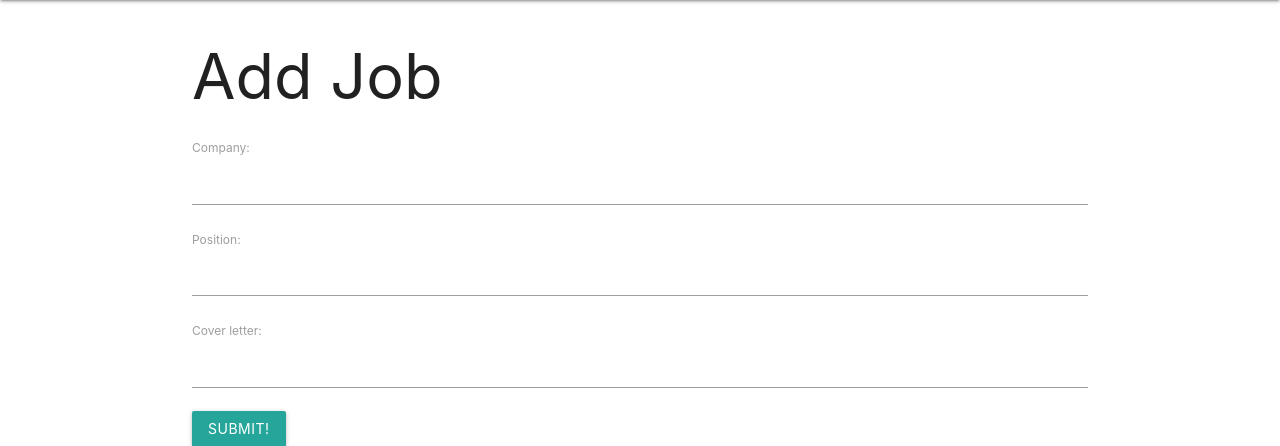
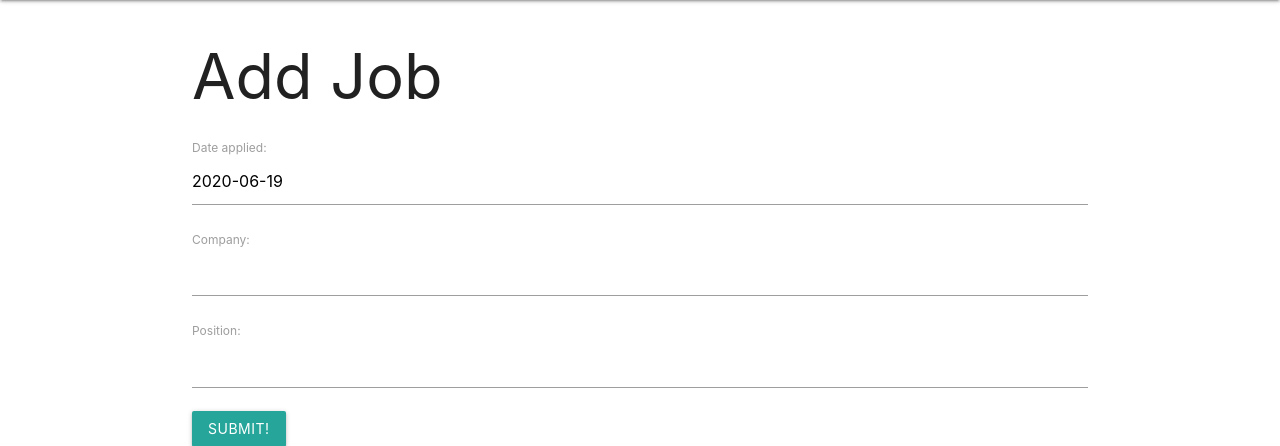
Before and after one commit to braddonako/jobTracker_django, a Django app: page /jobs/jobs_create/ in a window 1280 px wide. Shown: the part 64-510 px from the top of the page. Run offline with Django 3.2, Linux system fonts and the light colour scheme; the visitor is signed in with stand-in values (Sample User, id 1).

```diff
--- a/jobtracker/main_app/models.py
+++ b/jobtracker/main_app/models.py
@@ -3,6 +3,7 @@ from django.urls import reverse
 from django.contrib.auth.models import User
 
 from datetime import date
+from django.utils import timezone
 
 
 # Create your models here.
@@ -17,17 +18,21 @@ UPDATES = (
 )
 
 class Job(models.Model):
+    date = models.DateField('Date applied', default=timezone.now())
     company= models.CharField(max_length=100)
     position = models.CharField(max_length=100)
-    cover_letter = models.CharField(max_length=750)
+    location = models.CharField(max_length=100, default='')
+    comment = models.TextField(max_length=250, default='')
     user = models.ForeignKey(User, on_delete=models.CASCADE)
 
     def __str__(self):
-        return self.company
-
+       return f"{self.company} on {self.date}"
 
     def get_absolute_url(self):
        return reverse('detail', kwargs={'job_id': self.id})
+
+    class Meta:
+        ordering = ['-date']
 
 class Note(models.Model):
     date = models.DateField('Date posted')
--- a/jobtracker/main_app/templates/jobs/detail.html
+++ b/jobtracker/main_app/templates/jobs/detail.html
@@ -8,8 +8,9 @@
     <div class="card-content">
       <span class="card-title">{{ job.company }}</span>
       <p>{{ job.position }}</p>
-      <p>Cover letter info: {{ job.cover_letter }}</p>
-      <!-- <p>Who did you follow up with?: {{job.followup}}</p>  -->
+      <p>Date applied: {{ job.date }}</p>
+      <p>Location: {{job.location}}</p>
+      <p>Important notes: {{job.comment}}</p>
     </div>
     <div class="card-action">
         <a href="{% url 'jobs_update' job.id %}">Edit</a>
--- a/jobtracker/main_app/templates/jobs/index.html
+++ b/jobtracker/main_app/templates/jobs/index.html
@@ -9,7 +9,8 @@
     <div class="card-content">
       <span class="card-title">{{ job.company }}</span>
       <p>{{ job.position }}</p>
-      <!-- <p>{{job.date}}</p> -->
+      <p>Date applied: {{job.date}}</p>
+      <p>Location: {{job.location}}</p>
       <!-- <p><input type='checkbox' value={{job.cover_letter}} />Referral? {{job.cover_letter}}</p> -->
       <p class='learnMore'>Click to learn more</p>
     </div>
--- a/jobtracker/main_app/templates/main_app/job_form.html
+++ b/jobtracker/main_app/templates/main_app/job_form.html
@@ -19,4 +19,17 @@
     </table>
     <input type="submit" value="Submit!" class="btn">
   </form>
+  <script>
+    let dateEl = document.getElementById('id_date');
+    M.Datepicker.init(dateEl, {
+      format: 'yyyy-mm-dd',
+      defaultDate: new Date(),
+      setDefaultDate: true,
+      autoClose: true
+    });
+
+    var selectEl = document.getElementById('id_update');
+    M.FormSelect.init(selectEl);
+  </script>
+
 {% endblock %}
--- a/jobtracker/main_app/views.py
+++ b/jobtracker/main_app/views.py
@@ -37,7 +37,7 @@ def about(request):
 # @login_required
 class JobCreate(LoginRequiredMixin, CreateView):
     model = Job
-    fields = ['company', 'position', 'cover_letter']
+    fields = ['date', 'company', 'position']
 
     def form_valid(self, form):
         form.instance.user = self.request.user  # form.instance is the job
@@ -46,7 +46,7 @@ class JobCreate(LoginRequiredMixin, CreateView):
 
 class JobUpdate(LoginRequiredMixin, UpdateView):
     model = Job
-    fields = ['cover_letter']
+    fields = ['position', 'company', 'location', 'comment']
 
 
 class JobDelete(LoginRequiredMixin, DeleteView):
```
Also changed, not shown: jobtracker/main_app/migrations/0002_remove_job_cover_letter.py (added), jobtracker/main_app/migrations/0003_job_date.py (added), jobtracker/main_app/migrations/0004_auto_20200619_1610.py (added), jobtracker/main_app/migrations/0005_auto_20200619_1617.py (added).
